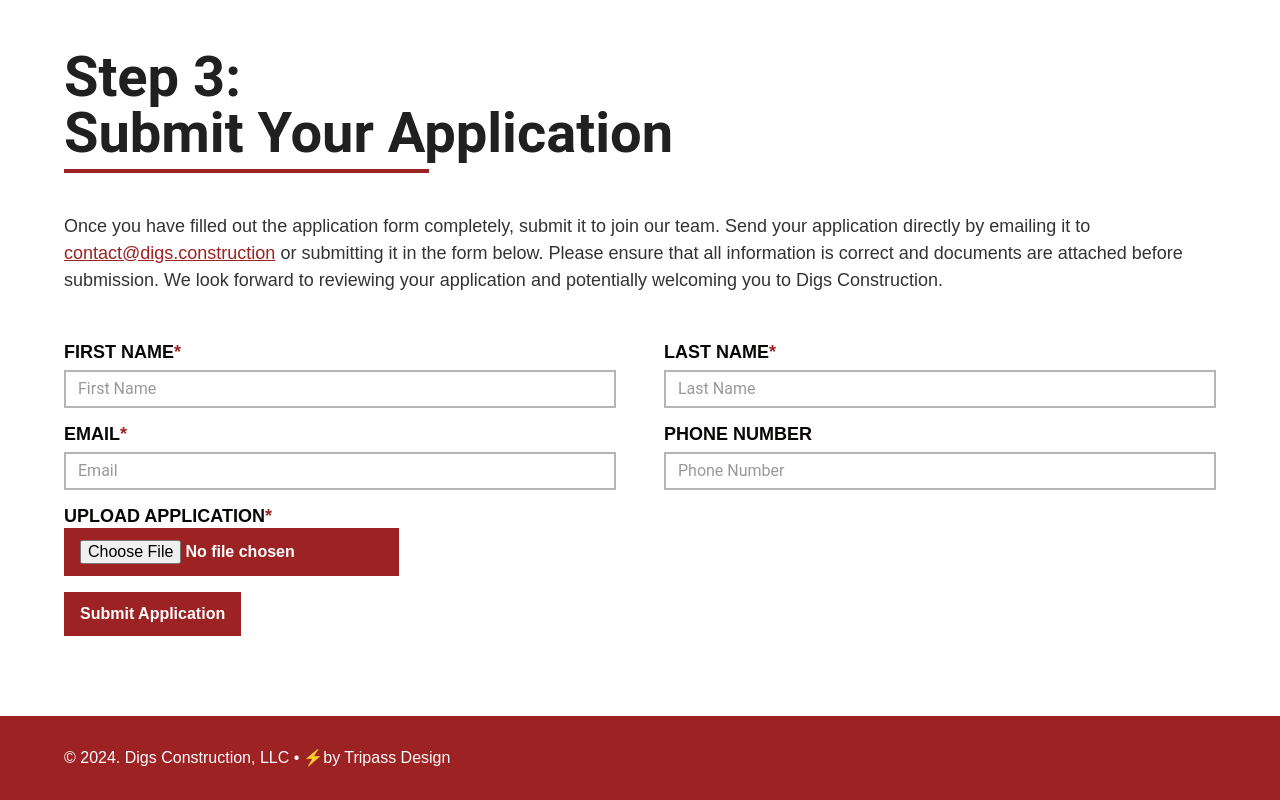
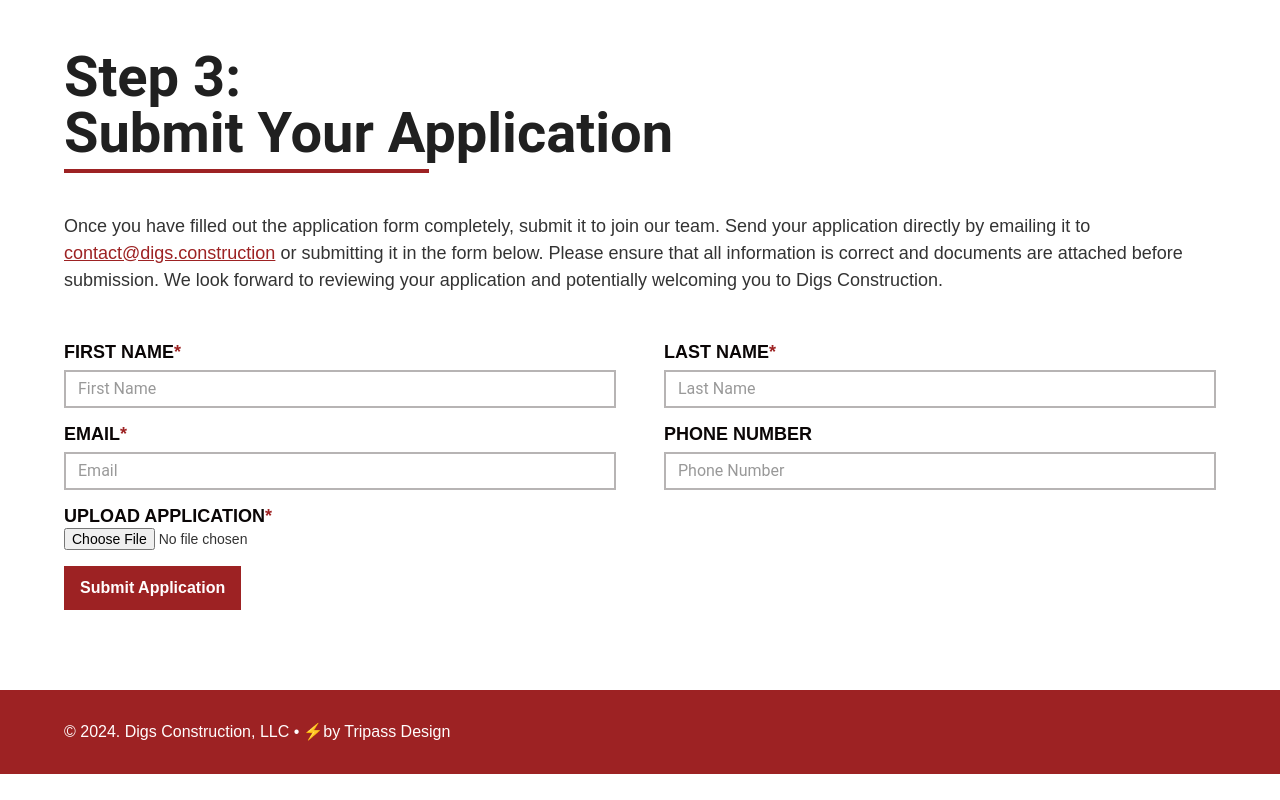
Before and after one commit to bfuller7141/digsconstruction, a plain HTML site: page employment.html in a window 1280 px wide. Shown: the part 1404-2204 px from the top of the page. After the commit the page ends 2178 px from the top, so only its background shows below. Drawn offline with nearby package versions, Linux system fonts and the light colour scheme; a script that the page names is missing.

Commit message:
Update employment.html

```diff
--- a/employment.html
+++ b/employment.html
@@ -122,7 +122,7 @@
                         <div class="input-wrapper"><label for="Email" class="subtitle-text form">Email<span class="subtitle-text">*</span></label><input class="text-field w-input" maxlength="256" name="Email" data-name="Email" placeholder="Email" type="email" id="Email" required=""></div>
                         <div class="input-wrapper"><label for="Phone-Number" class="subtitle-text form">Phone Number</label><input class="text-field w-input" maxlength="256" name="Phone-Number" data-name="Phone Number" placeholder="Phone Number" type="tel" id="Phone-Number"></div>
                       </div>
-                      <div class="input-wrapper"><label for="Application" class="subtitle-text form">Upload Application<span class="subtitle-text">*</span></label><input class="button" type="file" id="Application" name="Application" required=""></div>
+                      <div class="input-wrapper"><label for="Application" class="subtitle-text form">Upload Application<span class="subtitle-text">*</span></label><input type="file" id="Application" name="Application" required=""></div>
                       <input type="submit" data-wait="Please wait..." class="button form w-button" value="Submit Application">
                     </form>
                     <div class="w-form-done">
```
